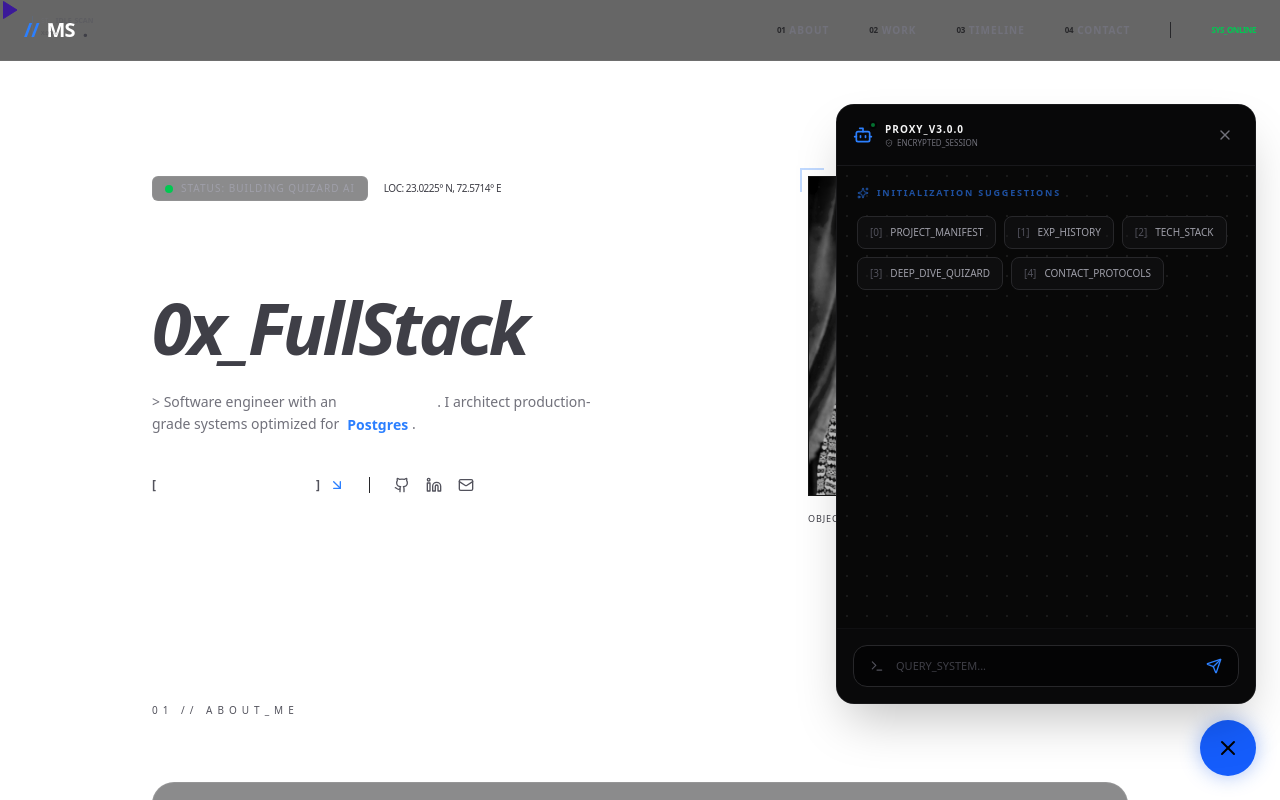
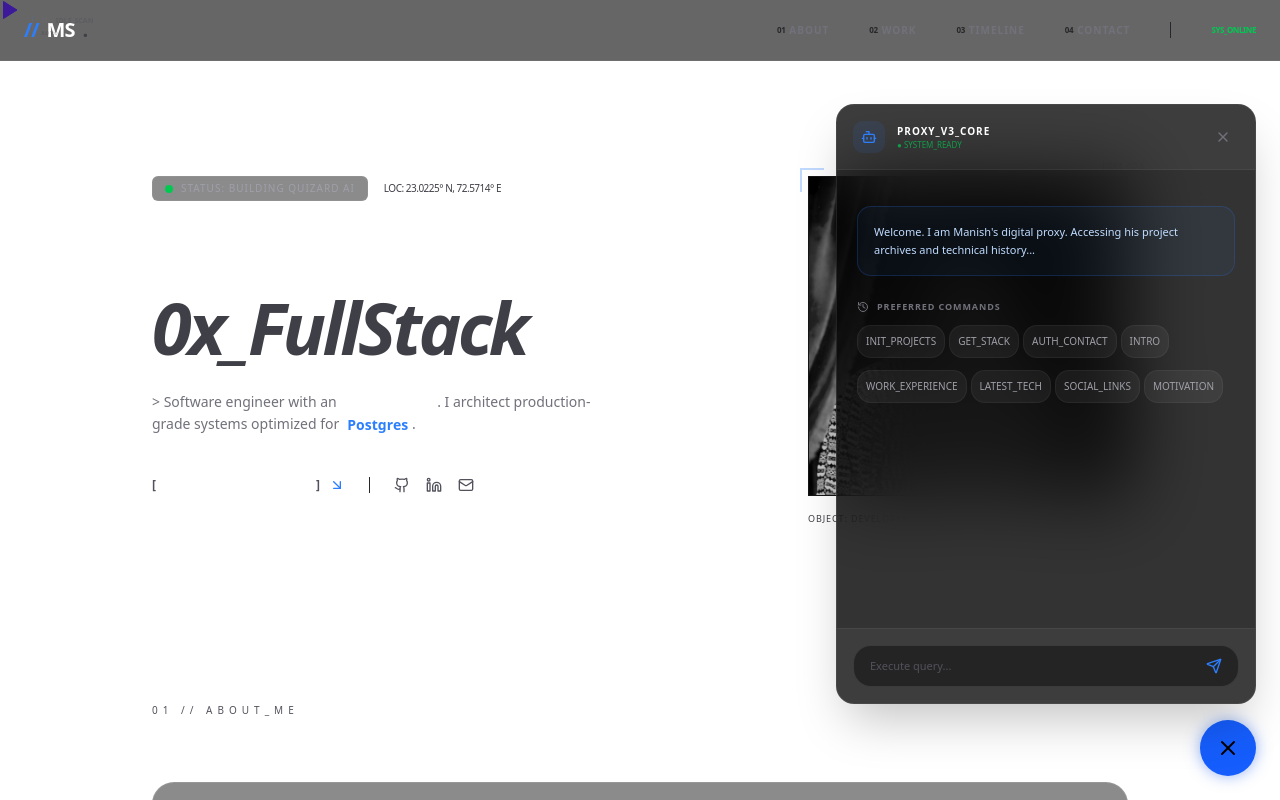
Before and after one commit to Manish6523/portfolio, a Next.js app: page / in a window 1280 px wide. Both pictures are taken after a click on the button 1228 px from the left and 748 px from the top of the page. Shown: the top 800 px of the page. Built offline with nearby package versions, Linux system fonts and the light colour scheme.

Commit message:
updated ai chat box

```diff
--- a/components/page-components/AIAgent.tsx
+++ b/components/page-components/AIAgent.tsx
@@ -2,17 +2,20 @@
 
 import React, { useState, useRef, useEffect } from 'react';
 import { motion, AnimatePresence } from 'framer-motion';
-import { MessageSquare, X, Send, Terminal, Bot, Sparkles, ShieldCheck, MessageSquareCode } from 'lucide-react';
+import { MessageSquare, X, Send, Terminal, Bot, Sparkles, Trash2, History } from 'lucide-react';
 import ReactMarkdown from 'react-markdown';
 import remarkGfm from 'remark-gfm';
 import { AIResponse } from "@/app/actions";
 
 const PREMADE_QUESTIONS = [
-  { label: "PROJECT_MANIFEST", query: "Tell me about your projects" },
-  { label: "EXP_HISTORY", query: "What's your experience?" },
-  { label: "TECH_STACK", query: "What technologies do you use?" },
-  { label: "DEEP_DIVE_QUIZARD", query: "Tell me about Quizard" },
-  { label: "CONTACT_PROTOCOLS", query: "How can I contact you?" },
+  { label: "INIT_PROJECTS", query: "Show me your project manifest." },
+  { label: "GET_STACK", query: "What is your primary tech stack?" },
+  { label: "AUTH_CONTACT", query: "How can I reach you for a collab?" },
+  { label: "INTRO", query: "Can you introduce yourself?" },
+  { label: "WORK_EXPERIENCE", query: "Tell me about your work experience." },
+  { label: "LATEST_TECH", query: "What's the latest technology you've been working with?" },
+  { label: "SOCIAL_LINKS", query: "Where can I find your social media or professional profiles?" },
+  { label: "MOTIVATION", query: "What drives you as a developer?" },
 ];
 
 export default function AIAgent() {
@@ -21,6 +24,30 @@ export default function AIAgent() {
   const [input, setInput] = useState('');
   const [isLoading, setIsLoading] = useState(false);
   const scrollRef = useRef<HTMLDivElement>(null);
+
+  // --- LOCAL STORAGE LOGIC ---
+  useEffect(() => {
+    const savedChat = localStorage.getItem('manish_proxy_chat');
+    if (savedChat) {
+      try {
+        setMessages(JSON.parse(savedChat));
+      } catch (e) {
+        console.error("Failed to parse chat history");
+      }
+    }
+  }, []);
+
+  useEffect(() => {
+    if (messages.length > 0) {
+      localStorage.setItem('manish_proxy_chat', JSON.stringify(messages));
+    }
+  }, [messages]);
+
+  const clearHistory = () => {
+    localStorage.removeItem('manish_proxy_chat');
+    setMessages([]);
+  };
+  // ---------------------------
 
   useEffect(() => {
     if (scrollRef.current) scrollRef.current.scrollTop = scrollRef.current.scrollHeight;
@@ -40,9 +67,9 @@ export default function AIAgent() {
 
     try {
       const output = await AIResponse(newMessages);
-      setMessages([...newMessages, { role: 'assistant', content: output || "SYSTEM_ERROR: Empty response payload." }]);
+      setMessages([...newMessages, { role: 'assistant', content: output || "SYSTEM: Empty payload received." }]);
     } catch (error) {
-      setMessages([...newMessages, { role: 'assistant', content: "❌ **FATAL_ERROR**: Handshake failed. Check API_KEY." }]);
+      setMessages([...newMessages, { role: 'assistant', content: "❌ **FATAL_ERROR**: Connection timeout." }]);
     } finally {
       setIsLoading(false);
     }
@@ -52,63 +79,65 @@ export default function AIAgent() {
     <>
       <button
         onClick={() => setIsOpen(!isOpen)}
-        className="fixed bottom-6 right-6 z-[100] p-3 sm:p-4 bg-blue-600 text-black rounded-full shadow-[0_0_20px_rgba(37,99,235,0.4)] hover:scale-110 active:scale-95 transition-all cursor-none group"
+        className="fixed bottom-6 right-6 z-[100] p-3 sm:p-4 bg-blue-600 text-black rounded-full shadow-[0_0_15px_rgba(37,99,235,0.5)] hover:scale-110 active:scale-95 transition-all cursor-none"
       >
-        {isOpen ? (
-          <X className="w-5 h-5 sm:w-6 sm:h-6" />
-        ) : (
-          <MessageSquareCode className="w-5 h-5 sm:w-6 sm:h-6 group-hover:rotate-12 transition-transform" />
-        )}
+        {isOpen
+          ? <X className="w-5 h-5 sm:w-6 sm:h-6" />
+          : <MessageSquare className="w-5 h-5 sm:w-6 sm:h-6" />}
       </button>
 
       <AnimatePresence>
         {isOpen && (
           <motion.div
-            initial={{ opacity: 0, y: 20, scale: 0.95 }}
+            initial={{ opacity: 0, y: 30, scale: 0.9 }}
             animate={{ opacity: 1, y: 0, scale: 1 }}
-            exit={{ opacity: 0, y: 20, scale: 0.95 }}
-            className="fixed bottom-24 right-6 z-[100] w-[calc(100vw-3rem)] sm:w-[420px] h-[600px] bg-[#080808] border border-zinc-800/50 rounded-2xl shadow-2xl flex flex-col overflow-hidden font-mono backdrop-blur-xl"
+            exit={{ opacity: 0, y: 30, scale: 0.9 }}
+            className="fixed bottom-24 right-6 z-[100] w-[calc(100vw-3rem)] sm:w-[420px] h-[600px] bg-black/80 border border-white/10 rounded-2xl shadow-2xl flex flex-col overflow-hidden font-mono backdrop-blur-2xl"
           >
-            {/* TERMINAL HEADER */}
-            <div className="p-4 border-b border-zinc-900 bg-zinc-950/50 flex justify-between items-center">
+            {/* NEW HEADER DESIGN */}
+            <div className="p-4 border-b border-white/5 bg-white/5 flex justify-between items-center">
               <div className="flex items-center gap-3">
-                <div className="relative">
-                  <Bot className="w-5 h-5 text-blue-500" />
-                  <span className="absolute -top-1 -right-1 w-2 h-2 bg-green-500 rounded-full border-2 border-black animate-pulse" />
+                <div className="p-2 bg-blue-500/10 rounded-lg">
+                  <Bot className="w-4 h-4 text-blue-500" />
                 </div>
                 <div>
-                  <h4 className="text-[10px] text-zinc-100 font-bold uppercase tracking-widest">Proxy_v3.0.0</h4>
-                  <div className="flex items-center gap-1 text-[8px] text-zinc-500 uppercase font-medium">
-                    <ShieldCheck className="w-2 h-2" /> Encrypted_Session
-                  </div>
+                  <h4 className="text-[10px] text-white font-bold tracking-[0.1em]">PROXY_V3_CORE</h4>
+                  <p className="text-[8px] text-green-500/70 font-medium">● SYSTEM_READY</p>
                 </div>
               </div>
-              <button onClick={() => setIsOpen(false)} className="hover:bg-zinc-900 p-1.5 rounded-lg transition-colors">
-                <X className="w-4 h-4 text-zinc-500" />
-              </button>
+              <div className="flex items-center gap-2">
+                {messages.length > 0 && (
+                  <button onClick={clearHistory} className="p-2 hover:bg-red-500/10 rounded-lg group transition-colors" title="Clear History">
+                    <Trash2 className="w-3.5 h-3.5 text-zinc-500 group-hover:text-red-500" />
+                  </button>
+                )}
+                <button onClick={() => setIsOpen(false)} className="p-2 hover:bg-white/5 rounded-lg transition-colors">
+                  <X className="w-4 h-4 text-zinc-500" />
+                </button>
+              </div>
             </div>
 
-            {/* MESSAGE CONTAINER */}
-            <div ref={scrollRef} className="flex-1 p-5 overflow-y-auto space-y-6 no-scrollbar bg-[radial-gradient(#1a1a1a_1px,transparent_1px)] [background-size:20px_20px]">
+            {/* CHAT AREA */}
+            <div ref={scrollRef} className="flex-1 p-5 overflow-y-auto space-y-6 no-scrollbar">
               {messages.length === 0 && !isLoading && (
-                <div className="space-y-4">
-                  <div className="flex items-center gap-2 text-blue-500/60 text-[9px] uppercase tracking-[0.2em] font-bold">
-                    <Sparkles className="w-3 h-3" />
-                    <span>Initialization Suggestions</span>
+                <div className="space-y-6 mt-4">
+                  <div className="p-4 rounded-xl border border-blue-500/20 bg-blue-500/5">
+                    <p className="text-[11px] text-blue-200 leading-relaxed">
+                      Welcome. I am Manish&apos;s digital proxy. Accessing his project archives and technical history...
+                    </p>
                   </div>
-                  <div className="flex flex-wrap gap-2">
+                  <div className="space-y-3">
+                    <div className="flex items-center gap-2 text-[9px] text-zinc-500 uppercase font-bold tracking-widest">
+                      <History className="w-3 h-3" /> Preferred Commands
+                    </div>
                     {PREMADE_QUESTIONS.map((item, idx) => (
-                      <motion.button
+                      <button
                         key={idx}
-                        initial={{ opacity: 0, y: 5 }}
-                        animate={{ opacity: 1, y: 0 }}
-                        transition={{ delay: idx * 0.05 }}
                         onClick={() => handleSend(undefined, item.query)}
-                        className="group flex items-center gap-2 px-3 py-2 text-[10px] bg-zinc-900/40 hover:bg-blue-600/10 border border-zinc-800 hover:border-blue-500/50 rounded-md text-zinc-400 hover:text-blue-400 transition-all cursor-none"
+                        className="w-fit mr-1 text-left p-2 text-[10px] bg-white/5 hover:bg-blue-600/10 border border-white/5 hover:border-blue-500/30 rounded-xl text-zinc-400 hover:text-blue-400 transition-all cursor-none"
                       >
-                        <span className="text-zinc-600 group-hover:text-blue-500/50">[{idx}]</span>
                         {item.label}
-                      </motion.button>
+                      </button>
                     ))}
                   </div>
                 </div>
@@ -116,67 +145,44 @@ export default function AIAgent() {
 
               {messages.map((m, i) => (
                 <div key={i} className={`flex ${m.role === 'user' ? 'justify-end' : 'justify-start'}`}>
-                  <div className={`group relative max-w-[88%] p-3 text-[11px] leading-relaxed transition-all ${
+                  <div className={`max-w-[88%] p-4 text-[11px] leading-relaxed ${
                     m.role === 'user'
                       ? 'bg-blue-600 text-black font-bold rounded-2xl rounded-tr-none'
-                      : 'bg-zinc-900/80 text-zinc-300 border border-zinc-800 rounded-2xl rounded-tl-none shadow-lg'
+                      : 'bg-white/5 text-zinc-200 border border-white/10 rounded-2xl rounded-tl-none'
                   }`}>
                     {m.role === 'assistant' ? (
-                      <div className="prose prose-invert prose-xs max-w-none">
-                        <ReactMarkdown
-                          remarkPlugins={[remarkGfm]}
-                          components={{
-                            a: ({ ...props }) => <a {...props} target="_blank" className="text-blue-400 underline decoration-blue-500/30 underline-offset-4 hover:text-blue-300 transition-colors" />,
-                            p: ({ ...props }) => <p {...props} className="mb-3 last:mb-0" />,
-                            ul: ({ ...props }) => <ul {...props} className="list-none space-y-1.5 mb-3" />,
-                            li: ({ ...props }) => <li {...props} className="flex gap-2 before:content-['>'] before:text-blue-500 before:font-bold" />,
-                            strong: ({ ...props }) => <strong {...props} className="text-white font-black tracking-tight" />,
-                            code: ({ inline, ...props }: any) => (
-                              <code {...props} className={`${inline ? 'bg-zinc-800 px-1 py-0.5 rounded text-blue-400' : 'block bg-black/50 p-3 rounded-lg border border-zinc-800 my-2 text-zinc-400 overflow-x-auto font-light'}`} />
-                            )
-                          }}
-                        >
+                      <div className="prose prose-invert prose-xs">
+                        <ReactMarkdown remarkPlugins={[remarkGfm]} components={{
+                          a: (props) => <a {...props} target="_blank" className="text-blue-400 underline" />,
+                          ul: (props) => <ul {...props} className="list-disc ml-4 mt-2" />,
+                          strong: (props) => <span {...props} className="text-white font-black" />
+                        }}>
                           {m.content}
                         </ReactMarkdown>
                       </div>
-                    ) : (
-                      <span className="flex items-center gap-2 uppercase tracking-tight italic">
-                        <Terminal className="w-3 h-3" /> {m.content}
-                      </span>
-                    )}
+                    ) : m.content}
                   </div>
                 </div>
               ))}
 
               {isLoading && (
-                <div className="flex items-center gap-3 text-blue-500">
-                  <div className="flex gap-1">
-                    {[0, 1, 2].map((d) => (
-                      <motion.div
-                        key={d}
-                        animate={{ height: [4, 12, 4] }}
-                        transition={{ repeat: Infinity, duration: 0.6, delay: d * 0.1 }}
-                        className="w-0.5 bg-blue-500 rounded-full"
-                      />
-                    ))}
-                  </div>
-                  <span className="text-[9px] font-black uppercase tracking-[0.3em] animate-pulse">Stream_In_Progress</span>
+                <div className="flex items-center gap-2 text-[10px] text-blue-500 font-bold uppercase animate-pulse">
+                  <Terminal className="w-3 h-3" /> fetching_packets...
                 </div>
               )}
             </div>
 
-            {/* INPUT BLOCK */}
-            <form onSubmit={handleSend} className="p-4 bg-zinc-950/80 border-t border-zinc-900/50">
-              <div className="flex items-center gap-3 bg-black/50 border border-zinc-800 px-4 py-3 rounded-xl focus-within:border-blue-500/50 focus-within:ring-1 focus-within:ring-blue-500/20 transition-all">
-                <Terminal className="w-3.5 h-3.5 text-zinc-600" />
+            {/* INPUT */}
+            <form onSubmit={handleSend} className="p-4 bg-white/5 border-t border-white/5">
+              <div className="flex items-center gap-3 bg-black/40 border border-white/10 px-4 py-3 rounded-2xl focus-within:border-blue-500/50 transition-all">
                 <input
                   value={input}
                   onChange={(e) => setInput(e.target.value)}
-                  placeholder="QUERY_SYSTEM..."
-                  className="flex-1 bg-transparent text-[11px] text-white outline-none placeholder:text-zinc-700 font-medium"
+                  placeholder="Execute query..."
+                  className="flex-1 bg-transparent text-[11px] text-white outline-none placeholder:text-zinc-600"
                 />
-                <button type="submit" disabled={isLoading} className="disabled:opacity-20 group">
-                  <Send className={`w-4 h-4 transition-transform group-hover:translate-x-0.5 ${isLoading ? 'text-zinc-800' : 'text-blue-500'}`} />
+                <button type="submit" disabled={isLoading}>
+                  <Send className={`w-4 h-4 ${isLoading ? 'text-zinc-800' : 'text-blue-500'}`} />
                 </button>
               </div>
             </form>
```
